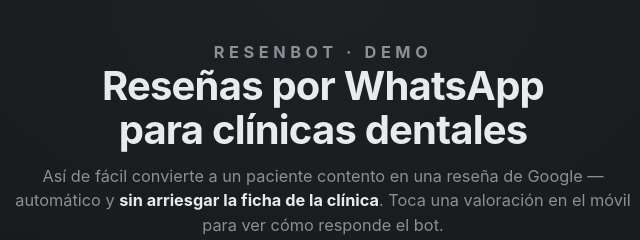
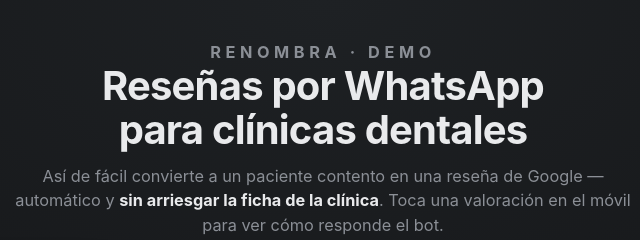
Before and after one commit to rochseaside-tech/renombra-demo, a plain HTML site: page index.html in a window 1280 px wide. Shown: the top 240 px of the page, 317-957 px from the left. Drawn offline with Linux system fonts and the light colour scheme.

Commit message:
Renombra: marca

```diff
--- a/index.html
+++ b/index.html
@@ -3,7 +3,7 @@
 <head>
 <meta charset="utf-8">
 <meta name="viewport" content="width=device-width,initial-scale=1">
-<title>ResenBot — Demo del bot de reseñas</title>
+<title>Renombra — Demo del bot de reseñas</title>
 <meta name="description" content="Demo interactiva del flujo de reseñas por WhatsApp para clínicas dentales (versión que cumple con Google).">
 <style>
   :root{
@@ -98,7 +98,7 @@
 
 <div class="wrap">
   <div class="head">
-    <p class="eyebrow">ResenBot · Demo</p>
+    <p class="eyebrow">Renombra · Demo</p>
     <h1>Reseñas por WhatsApp para clínicas dentales</h1>
     <p>Así de fácil convierte a un paciente contento en una reseña de Google — automático y <b style="color:#e9eaec">sin arriesgar la ficha de la clínica</b>. Toca una valoración en el móvil para ver cómo responde el bot.</p>
   </div>
```
